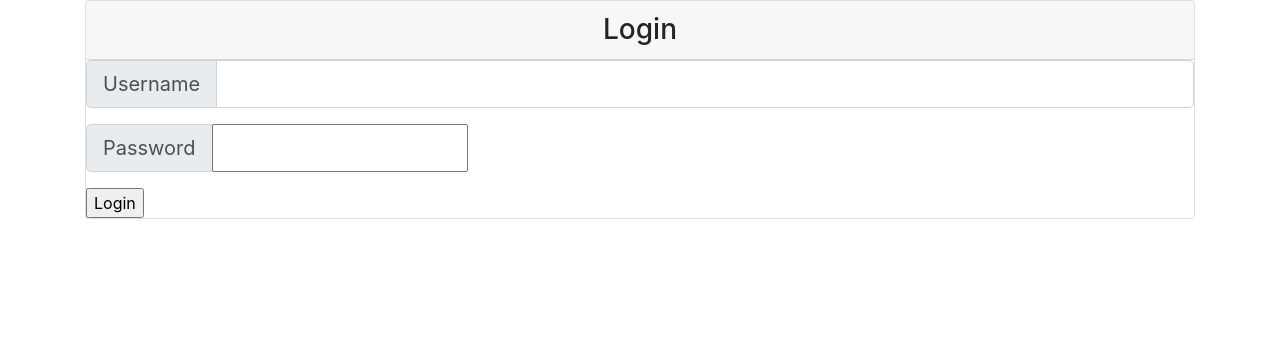
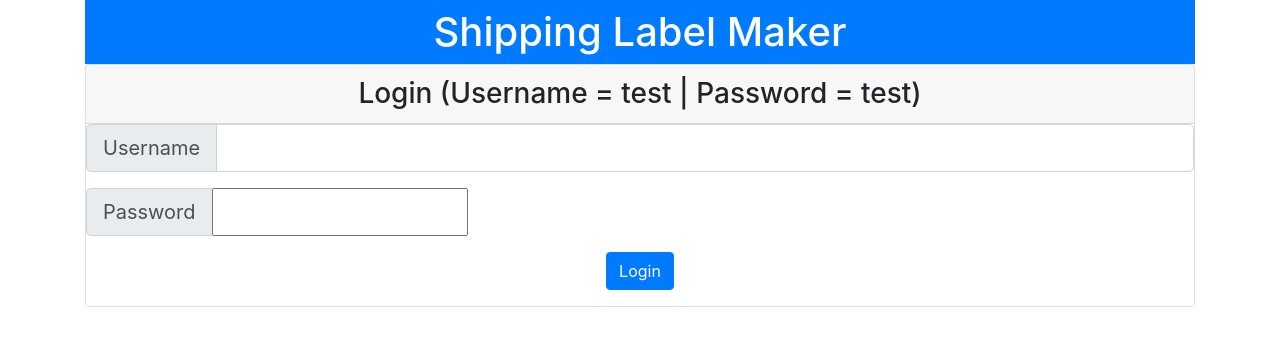
Before and after one commit to yogenspatel/ShippingLabel, a React (Create React App) app: page / in a window 1280 px wide. Shown: the top 346 px of the page. Built offline with nearby package versions, Linux system fonts and the light colour scheme.

Commit message:
refinements

```diff
--- a/src/App.js
+++ b/src/App.js
@@ -1,12 +1,14 @@
 import React from 'react';
-import Login from './core/components/login/login';
+import Login from './core/components/login';
 import './App.css';
+import ShippingHeader from './core/components/header';
 
 function App() {
   return (
     <div className="container">
       <div className="row">
         <div className="col">
+          <ShippingHeader />
           <Login />
         </div>
       </div>
--- /dev/null
+++ b/src/core/components/header/index.js
@@ -0,0 +1,5 @@
+import React from 'react';
+
+export default () => (
+    <header className="navbar navbar-expand-lg navbar-dark bg-primary"><h1 className="h1 text-white m-auto">Shipping Label Maker</h1></header>
+);
--- a/src/core/components/login/index.js
+++ b/src/core/components/login/index.js
@@ -0,0 +1,32 @@
+import React from 'react';
+import LoginHOC from './loginHOC';
+import ShippingLabelMaker from '../../../features/shipping-label-maker';
+import { renderError } from '../../../features/utilities/utils';
+
+const Login = ({ username, password, handleOnChange, handleOnSubmit, isLoggedIn, error }) => {
+  return !isLoggedIn ? (
+    <div className="card">
+      <div className="card-header text-center h3">Login (Username = test | Password = test)</div>
+      <form onSubmit={handleOnSubmit}>
+        {error && renderError("Incorrect Username/Password")}
+        <div className="input-group input-group-lg mb-3">
+          <div className="input-group-prepend">
+            <span className="input-group-text">Username</span>
+          </div>
+          <input type="text" className="form-control" name="username" value={username} onChange={handleOnChange} />
+        </div>
+        <div className="input-group input-group-lg mb-3">
+          <div className="input-group-prepend">
+            <span className="input-group-text">Password</span>
+          </div>
+          <input type="password" name="password" value={password} onChange={handleOnChange} />
+        </div>
+        <div className="text-center mb-3">
+          <input className="btn btn-primary" type="submit" value="Login" />
+        </div>
+      </form>
+    </div>
+  ) : <ShippingLabelMaker />;
+}
+
+export default (LoginHOC(Login));
--- a/src/core/components/login/login.js
+++ /dev/null
@@ -1,34 +0,0 @@
-import React from 'react';
-import LoginHOC from './loginHOC';
-import ShippingLabelMaker from '../../../features/shipping-label-maker';
-
-class Login extends React.Component {
-  render() {
-    console.log(this.props);
-    const { username, password, handleOnChange, handleOnSubmit, isLoggedIn } = this.props;
-    return !isLoggedIn ? (
-      <div className="card">
-        <div className="card-header text-center h3">Login</div>
-        <form onSubmit={handleOnSubmit}>
-          <div className="input-group input-group-lg mb-3">
-            <div className="input-group-prepend">
-              <span className="input-group-text">Username</span>
-            </div>
-            <input type="text" className="form-control" name="username" value={username} onChange={handleOnChange} />
-          </div>
-          <div className="input-group input-group-lg mb-3">
-            <div className="input-group-prepend">
-              <span className="input-group-text">Password</span>
-            </div>
-            <input type="password" name="password" value={password} onChange={handleOnChange} />
-          </div>
-          <div className="form-action">
-            <input type="submit" value="Login" />
-          </div>
-        </form>
-      </div>
-    ) : <ShippingLabelMaker />;
-  }
-}
-
-export default (LoginHOC(Login));
--- a/src/core/components/login/loginHOC.js
+++ b/src/core/components/login/loginHOC.js
@@ -1,6 +1,5 @@
 import React, { Component } from 'react';
-import PropTypes from 'prop-types';
-import { checkIfUserLoggedInAction, doLoginAction } from '../../../features/utilities/utils';
+import { checkUserData } from '../../../features/utilities/utils';
 
 const LoginHOC = (PassedComponent) => {
   return class LoginParent extends Component {
@@ -10,23 +9,21 @@ const LoginHOC = (PassedComponent) => {
       this.state = {
         username: '',
         password: '',
-        isLoggedIn: false
+        isLoggedIn: false,
+        formSumbitted: false,
       };
       this.isLoggedIn = false;
     }
 
-    componentDidMount() {
-    //   const ifLoggedIn = checkIfUserLoggedInAction();
-    //   if (ifLoggedIn) {
-
-    //   }
-    }
-
     handleOnChange = (e) => {
       const { name, value } = e.target;
-      console.log('handleOnChange: ', name, value);
       this.setState({
         [name]: value,
+        formSumbitted: false,
+      },() => {
+        if (e.keyCode === 13) {
+          this.handleOnSubmit(e);
+        }
       });
     }
 
@@ -38,13 +35,14 @@ const LoginHOC = (PassedComponent) => {
         password
       };
       this.setState({
-        isLoggedIn: doLoginAction(data)
+        formSumbitted: true,
+        isLoggedIn: checkUserData(data)
       });
-    //   this.isLoggedIn = doLoginAction(data);
     }
 
     render() {
-      const { username, password, isLoggedIn } = this.state;
+      const { username, password, isLoggedIn, formSumbitted } = this.state;
+      const error = !isLoggedIn && formSumbitted;
       return (
         <PassedComponent
           username={username}
@@ -52,6 +50,7 @@ const LoginHOC = (PassedComponent) => {
           handleOnChange={this.handleOnChange}
           handleOnSubmit={this.handleOnSubmit}
           isLoggedIn={isLoggedIn}
+          error={error}
         />
       )
     }
--- a/src/core/components/wizard/index.js
+++ b/src/core/components/wizard/index.js
@@ -76,12 +76,14 @@ class Wizard extends React.Component {
 
 Wizard.propTypes = {
   steps: PropTypes.array,
-  onComplete: PropTypes.func
+  onComplete: PropTypes.func,
+  header: PropTypes.func
 }
 
 Wizard.defaultProps = {
   steps: [],
-  onComplete: () => {}
+  onComplete: () => {},
+  header: () => {}
 }
 
 export default Wizard;
--- a/src/features/shipping-label-maker/index.js
+++ b/src/features/shipping-label-maker/index.js
@@ -19,12 +19,6 @@ class ShippingLabelMaker extends React.Component {
       renderShippingLabel: true
     });
   }
-
-
-  renderHeader = () => (
-    <header className="navbar navbar-expand-lg navbar-dark bg-primary"><h1 className="h1 text-white m-auto">Shipping Label Maker</h1></header>
-  )
-
   render() {
     return !this.state.renderShippingLabel ? (
       <Wizard
--- a/src/features/shipping-label-maker/step3/index.js
+++ b/src/features/shipping-label-maker/step3/index.js
@@ -13,7 +13,6 @@ class ShippingLabelStep3 extends React.Component {
   }
 
   componentDidMount() {
-    console.log('Component did mount step3: ', this.props.setShippingData);
     this.props.getShippingData(this.state, this.key);
     if (this.props.setShippingData && this.props.setShippingData[this.key]) {
       const { weight } = this.props.setShippingData[this.key];
--- a/src/features/shipping-label-maker/step4/index.js
+++ b/src/features/shipping-label-maker/step4/index.js
@@ -12,7 +12,6 @@ class ShippingLabelStep4 extends React.Component {
   }
 
   componentDidMount() {
-    console.log('Component did mount step4: ');
     this.props.getShippingData(this.state, this.key);
     if (this.props.setShippingData && this.props.setShippingData[this.key]) {
       const { shippingOption } = this.props.setShippingData[this.key];
@@ -25,7 +24,6 @@ class ShippingLabelStep4 extends React.Component {
   }
 
     setShippingOptionMetadata = (e) => {
-      console.log('setShippingOptionMetadata: ', e.currentTarget.value);
       this.setState({
         shippingOption: e.currentTarget.value * 1 // Convert to Int
       }, () => {
--- a/src/features/shipping-label/index.js
+++ b/src/features/shipping-label/index.js
@@ -74,7 +74,7 @@ class ShippingLabel extends React.Component {
   render() {
     return this.props.shippingData ? (
       <div className="card">
-        <div className="navbar navbar-expand-lg navbar-dark bg-primary card-header"><h1 className="h1 text-white m-auto">Shipping Label</h1></div>
+        <div className="card-header h3">Shipping Label</div>
         <div className="card-body">
           <button className="btn btn-primary mb-3" onClick={() => window.print()}>Print this Label</button>
           <div className="row mb-3">
--- a/src/features/utilities/utils.js
+++ b/src/features/utilities/utils.js
@@ -1,7 +1,7 @@
 import React from 'react';
 import { shippingRate } from './const';
 
-const renderError = (errormsg) => (<small className="form-text text-muted alert alert-danger">{errormsg}</small>)
+export const renderError = (errormsg) => (<small className="form-text text-muted alert alert-danger">{errormsg}</small>)
 
 export const validateFormFields = (obj, context) => {
   const stateValues = Object.values(obj);
@@ -50,14 +50,11 @@ export const setMetadata = ({ e, context, key }) => {
   });
 }
 export const calculateShippingCost = (weight, shippingOption) => parseFloat(weight * shippingRate * (shippingOption === 1 ? 1 : 1.5), 10).toFixed(2)
-export const doLoginAction = ({ username, password }) => {
+export const checkUserData = ({ username, password }) => {
   if(username === 'test' && password === 'test') {
     return true;
   }
   return false;
-}
-export const checkIfUserLoggedInAction = () => {
-  return true;
 }
 export const shippingData = {
     dataObj: {},
```
